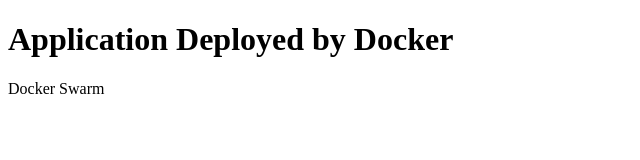
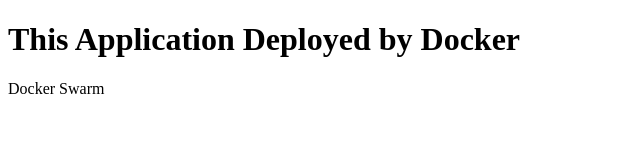
Before and after one commit to shindeabhi94/docker-swarm, a plain HTML site: page index.html in a window 1280 px wide. Shown: the whole page, without its empty margins (0-640 px from the left). Drawn offline with Linux system fonts and the light colour scheme.

Commit message:
Deploy 2

```diff
--- a/index.html
+++ b/index.html
@@ -3,7 +3,7 @@
 <html>
 <body>
 
-<h1>Application Deployed by Docker</h1>
+<h1> This Application Deployed by Docker</h1>
 <p> Docker Swarm</p>
 
 </body>
```
